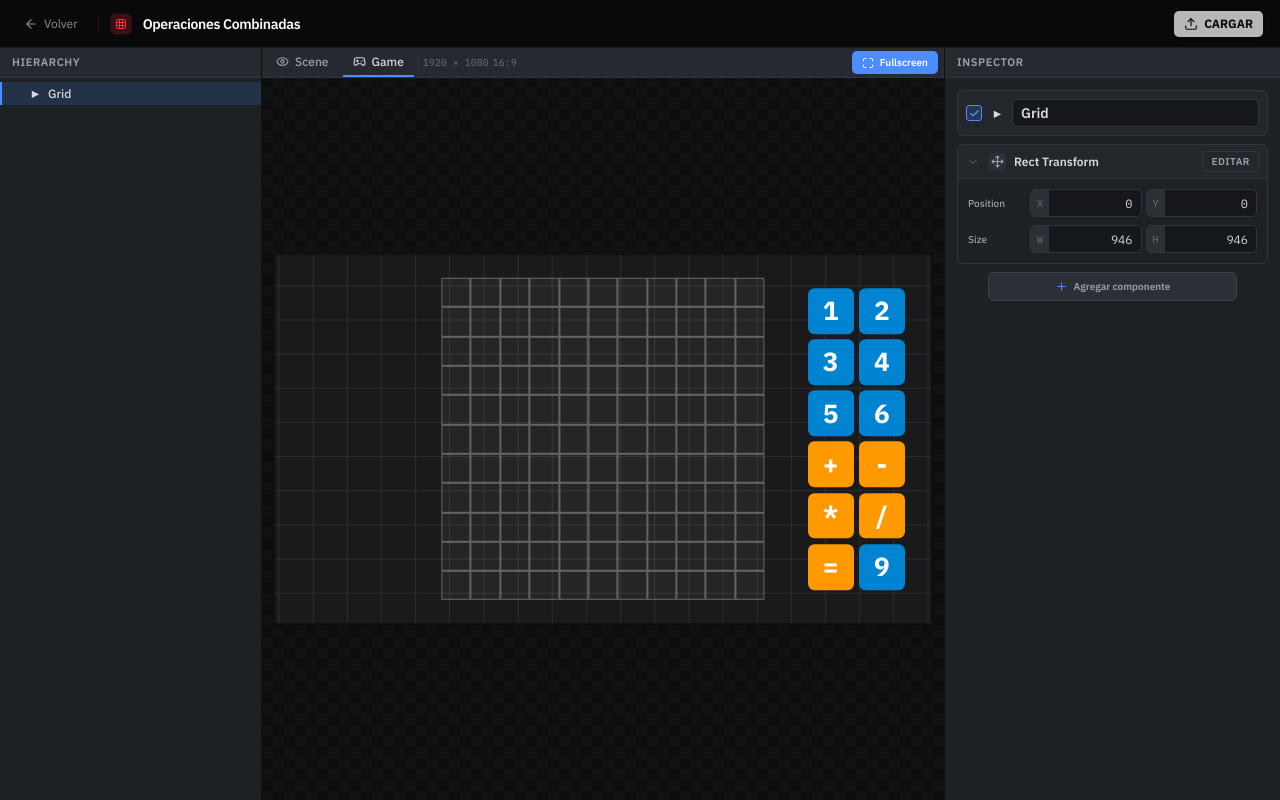
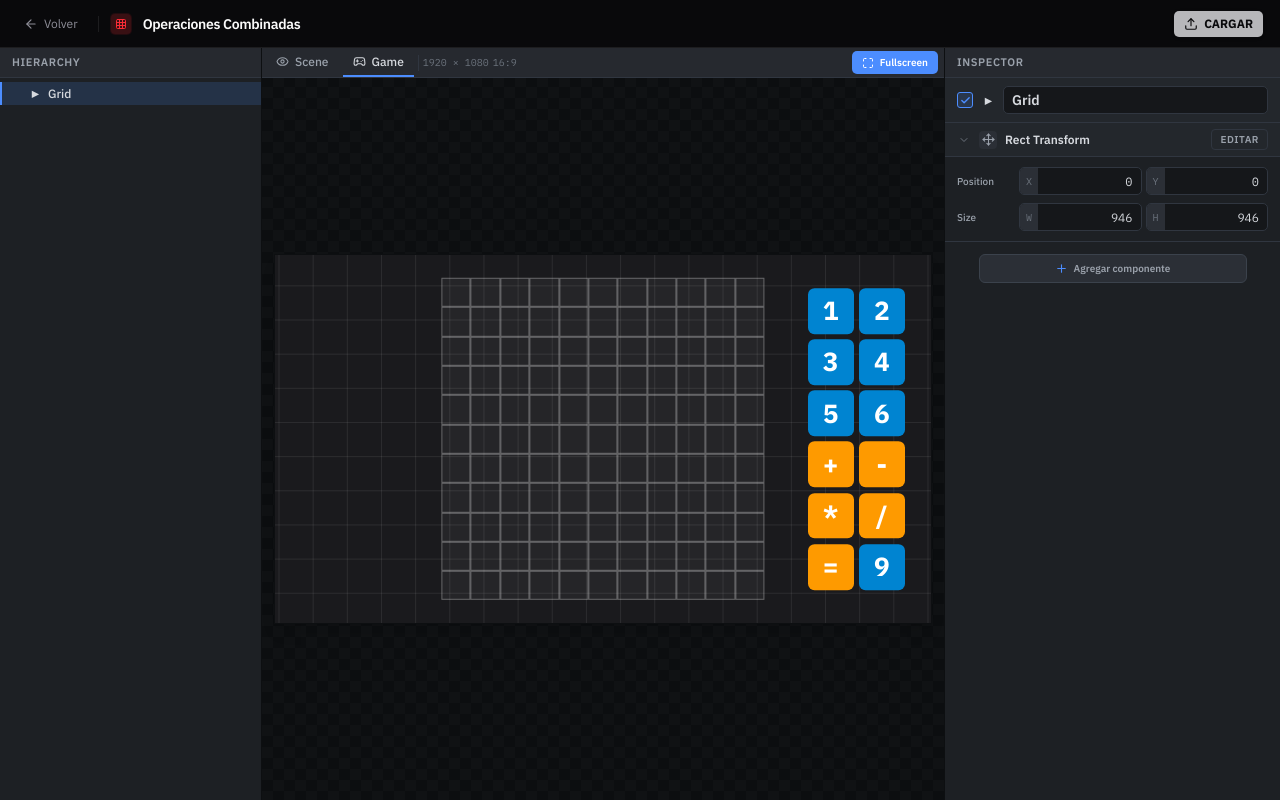
Before and after one commit to BroadStream-Coders/TvPeru-QGEM-Games, a Next.js app: page /workspaces/operaciones-combinadas in a window 1280 px wide. Built offline with nearby package versions, Linux system fonts and the light colour scheme.

Commit message:
refactor(layout): implement flush layout for workspaces, updating SidePanel and Inspector styles for consistency and improved user experience

```diff
--- a/src/app/workspaces/calculo-mental/page.tsx
+++ b/src/app/workspaces/calculo-mental/page.tsx
@@ -578,6 +578,7 @@ export default function CalculoMentalPage() {
         <SidePanel
           title="Inspector"
           className="w-[336px] shrink-0 border-l border-edge"
+          bodyClassName="flex flex-col"
         >
           {selected ? (
             <>
@@ -615,7 +616,7 @@ export default function CalculoMentalPage() {
               />
             </>
           ) : (
-            <p className="px-1 py-2 text-2xs text-muted-foreground">
+            <p className="p-3 text-2xs text-dim">
               Selecciona un objeto en Hierarchy.
             </p>
           )}
--- a/src/app/workspaces/deletreo/page.tsx
+++ b/src/app/workspaces/deletreo/page.tsx
@@ -525,6 +525,7 @@ export default function DeletreoPage() {
         <SidePanel
           title="Inspector"
           className="w-[336px] shrink-0 border-l border-edge"
+          bodyClassName="flex flex-col"
         >
           {selected ? (
             <>
@@ -562,7 +563,7 @@ export default function DeletreoPage() {
               />
             </>
           ) : (
-            <p className="px-1 py-2 text-2xs text-muted-foreground">
+            <p className="p-3 text-2xs text-dim">
               Selecciona un objeto en Hierarchy.
             </p>
           )}
--- a/src/app/workspaces/operaciones-combinadas/page.tsx
+++ b/src/app/workspaces/operaciones-combinadas/page.tsx
@@ -332,6 +332,7 @@ export default function OperacionesCombinadasPage() {
         <SidePanel
           title="Inspector"
           className="w-[336px] shrink-0 border-l border-edge"
+          bodyClassName="flex flex-col"
         >
           {selected ? (
             <>
@@ -371,7 +372,7 @@ export default function OperacionesCombinadasPage() {
               />
             </>
           ) : (
-            <p className="px-1 py-2 text-2xs text-muted-foreground">
+            <p className="p-3 text-2xs text-dim">
               {data
                 ? "Selecciona un objeto en Hierarchy."
                 : "Carga un archivo de sesión para comenzar."}
--- a/src/app/workspaces/sandbox/page.tsx
+++ b/src/app/workspaces/sandbox/page.tsx
@@ -266,6 +266,7 @@ export default function SandboxPage() {
         <SidePanel
           title="Inspector"
           className="w-[336px] shrink-0 border-l border-edge"
+          bodyClassName="flex flex-col"
         >
           {selected ? (
             <>
@@ -305,7 +306,7 @@ export default function SandboxPage() {
               />
             </>
           ) : (
-            <p className="px-1 py-2 text-2xs text-muted-foreground">
+            <p className="p-3 text-2xs text-dim">
               Crea un objeto con click derecho en Hierarchy.
             </p>
           )}
--- a/src/components/shared/engine/AddComponentButton.tsx
+++ b/src/components/shared/engine/AddComponentButton.tsx
@@ -13,7 +13,7 @@ export function AddComponentButton({
   const [open, setOpen] = useState(false);
 
   return (
-    <div className="relative mx-auto w-4/5">
+    <div className="relative mx-auto my-3 w-4/5">
       <button
         onClick={() => setOpen((v) => !v)}
         className="flex w-full items-center justify-center gap-1.5 rounded-md border border-line-2 bg-elev px-2.5 py-1.5 text-2xs font-semibold text-dim transition-colors hover:border-acc hover:bg-elev-2 hover:text-ink"
--- a/src/components/shared/engine/ComponentSection.tsx
+++ b/src/components/shared/engine/ComponentSection.tsx
@@ -34,8 +34,8 @@ export function ComponentSection({
   const [open, setOpen] = useState(defaultOpen);
 
   return (
-    <div className="overflow-hidden rounded-md border border-line">
-      <div className="flex items-center gap-2 border-b border-line bg-panel-2 px-2 py-1.5">
+    <div className="border-b border-line">
+      <div className="flex items-center gap-2 border-b border-line bg-panel-2 px-3 py-1.5">
         <button
           onClick={() => setOpen((v) => !v)}
           className="flex size-3.5 shrink-0 items-center justify-center text-faint hover:text-ink"
@@ -64,7 +64,7 @@ export function ComponentSection({
           </button>
         )}
       </div>
-      {open && <div className="flex flex-col gap-2 p-2.5">{children}</div>}
+      {open && <div className="flex flex-col gap-2 px-3 py-2.5">{children}</div>}
     </div>
   );
 }
--- a/src/components/shared/engine/GameObjectInspector.tsx
+++ b/src/components/shared/engine/GameObjectInspector.tsx
@@ -17,7 +17,7 @@ export function GameObjectInspector({
   kind?: GameObjectKind;
 }) {
   return (
-    <div className="flex items-center gap-2 rounded-md border border-line bg-panel-2 p-2">
+    <div className="flex items-center gap-2 border-b border-line bg-panel-2 px-3 py-2">
       <button
         onClick={() => onActiveChange(!active)}
         title={active ? "Objeto activo" : "Objeto apagado"}
```
Also changed, not shown: 2 other files (tests, documents, lock files or other folders).
